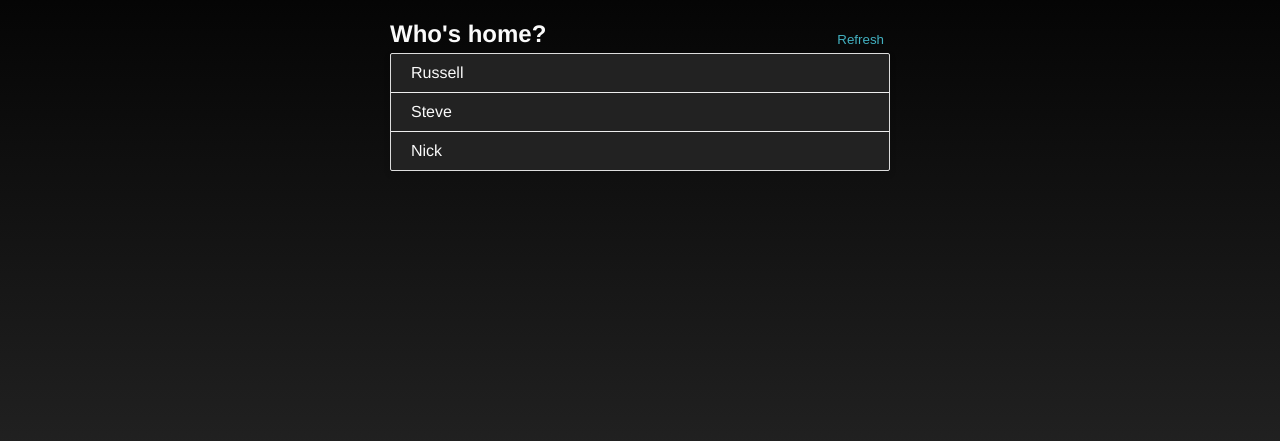
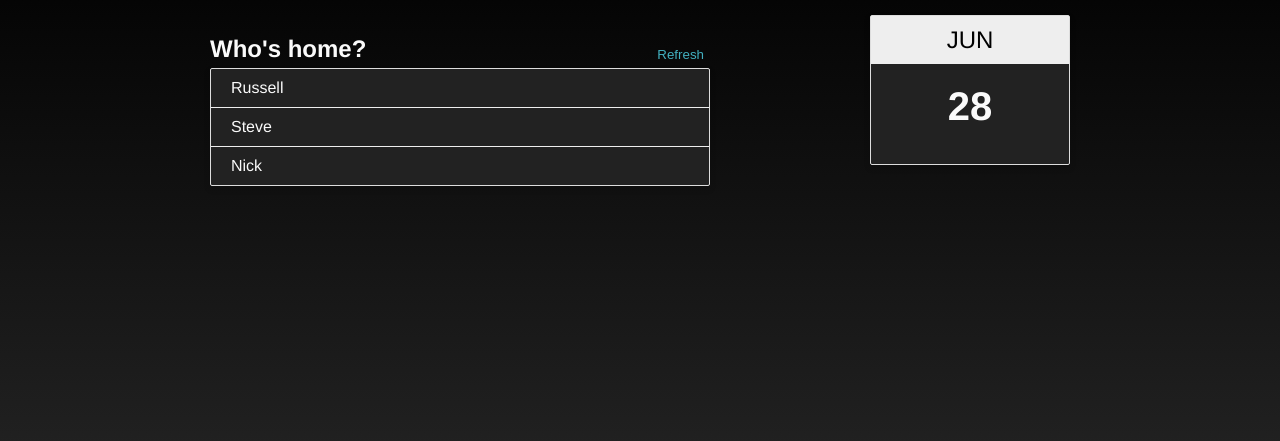
Before and after one commit to RusseII/dh_house, a Flask app: page / in a window 1280 px wide. Shown: the part 78-519 px from the top of the page. Run offline with Flask 2, Linux system fonts and the light colour scheme; some libraries are stand-ins or nearby versions.

Commit message:
Adds calendar to home page

```diff
--- a/static/css/main.css
+++ b/static/css/main.css
@@ -79,6 +79,7 @@ a:hover, a:visited {
 
 main {
 	display: flex;
+	flex-wrap: wrap;
 	justify-content: space-around;
 	width: 100%;
 	max-width: 1040px;
@@ -91,6 +92,7 @@ main {
 	max-width: 500px;
 
 	z-index: 10;
+	margin: 15px 20px;
 }
 
 .info-card h2 {
@@ -202,3 +204,42 @@ body.light-theme #who-is-home ul li.away {
 	color: #AAA;
 	background-color: #111;
 }
+
+
+#holiday {
+	max-width: 200px;
+}
+
+#holiday-month {
+	width: 100%;
+	text-align: center;
+	padding: 10px 30px;
+	text-transform: uppercase;
+	margin: 0;
+	color: #000;
+	background-color: #EEE;
+	font-weight: 400;
+}
+
+#holiday-date {
+	width: 100%;
+	text-align: center;
+	padding: 20px 30px;
+	font-size: 2.5rem;
+	margin: 0;
+}
+
+#holiday-title {
+	width: 100%;
+	text-align: center;
+	margin: 0;
+	padding-bottom: 15px;
+	font-weight: 300;
+}
+
+@media screen and (max-width: 600px) {
+	.info-card, #holiday {
+		max-width: 100%;
+		min-width: 100%;
+	}
+}
--- a/static/js/main.js
+++ b/static/js/main.js
@@ -27,3 +27,61 @@ function checkTime() {
 
 	setTimeout(checkTime(), 600000);
 }
+
+var monthNames = [
+	"Jan",
+	"Feb",
+	"Mar",
+	"Apr",
+	"May",
+	"Jun",
+	"Jul",
+	"Aug",
+	"Sep",
+	"Oct",
+	"Nov",
+	"Dec"
+];
+
+function getHoliday() {
+	console.log("get holiday");
+	var d = new Date();
+
+	document.getElementById("holiday-month").innerHTML = monthNames[d.getMonth()];
+	document.getElementById("holiday-date").innerHTML = d.getDate();
+
+	sheetrock({
+		url: "https://docs.google.com/spreadsheets/d/1tBK7fFFdpHt8BG3wL8uJ-qnjZShj3lIJ_amcAqQl8xI/edit#gid=0",
+		query: "select A,C where A = '"+monthNames[d.getMonth()]+" "+d.getDate()+"'",
+		callback: populateCal
+	});
+}
+
+var populateCal = function (error, options, response) {
+  var title = document.getElementById("holiday-title");
+  console.log(response);
+  if (!error) {
+  	if (response.raw.table) {
+  		if (response.raw.table.rows.length == 1) {
+  			title.innerHTML = "Happy " + "<b>"+response.raw.table.rows[0].c[1].v + "</b>"+ "!";
+  		} else {
+  			var holidays = "";
+
+  			for (var i = response.raw.table.rows.length - 1; i >= 1; i--) {
+  				holidays += "<b>"+response.raw.table.rows[i].c[1].v + "</b>" + " & ";
+  			}
+
+  			holidays += "<b>"+response.raw.table.rows[0].c[1].v + "</b>";
+
+  			title.innerHTML = "Happy " + holidays + "!";
+  		}
+  	}
+
+  } else {
+  	title.innerHTML = "Couldn't Load Holiday :(";
+  	console.log(error);
+  }
+
+};
+
+getHoliday();
--- a/templates/roommates.html
+++ b/templates/roommates.html
@@ -43,9 +43,18 @@
                 </div>
             </div>
         </div>
+
+        <div id="holiday" class="info-card">
+            <div class="info-card-content">
+                <h2 id="holiday-month"></h2>
+                <h3 id="holiday-date"></h3>
+                <h4 id="holiday-title"></h4>
+            </div>
+        </div>
     </main>
 
     <script src="https://cdnjs.cloudflare.com/ajax/libs/socket.io/1.7.2/socket.io.min.js"></script>
+    <script src="http://chriszarate.github.io/sheetrock/dist/sheetrock.min.js"></script>
     <script src="../static/js/main.js"></script>
     <script src="../static/js/whoIsHome.js"></script>
     <script src="../static/js/shoppingList.js"></script>
```
